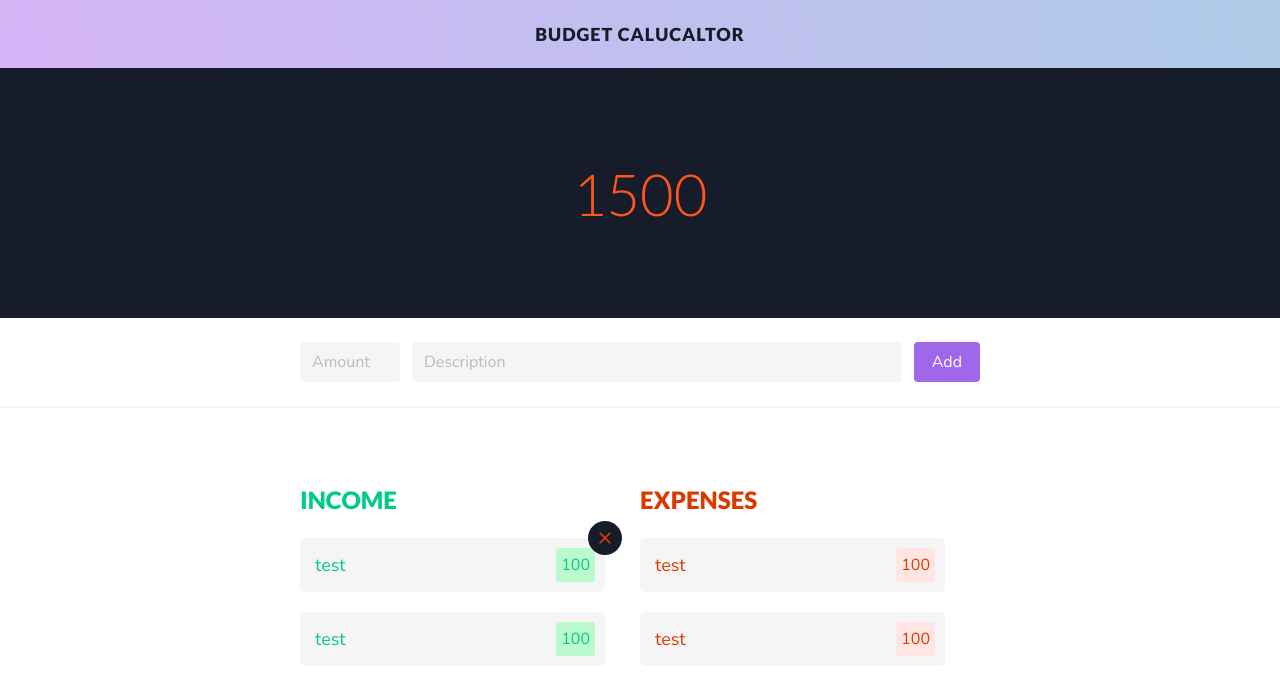
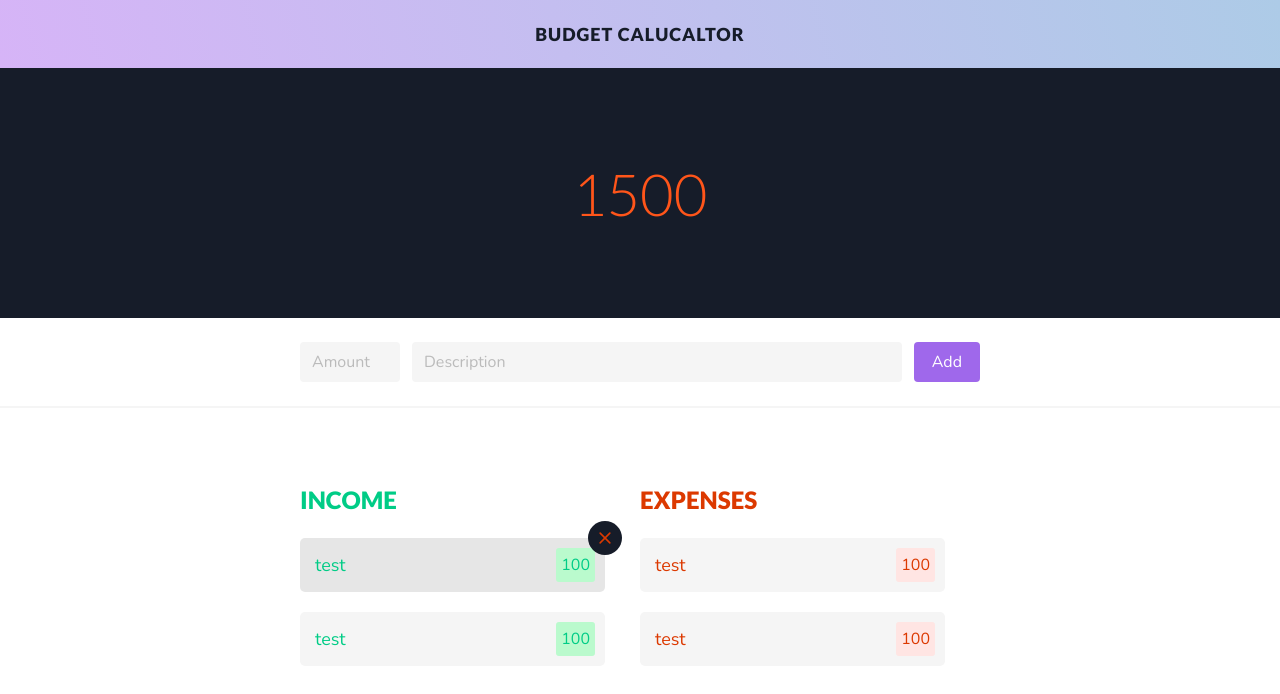
Before and after one commit to fisamodo/Angular-Expense-tracker-app, an Angular app: page / in a window 1280 px wide. In both pictures the pointer is over the element 452 px from the left and 565 px from the top of the page. Shown: the top 694 px of the page. Built offline with nearby package versions, Linux system fonts and the light colour scheme.

Commit message:
finished styling

```diff
--- a/src/app/budget-item-list/budget-item-card/budget-item-card.component.scss
+++ b/src/app/budget-item-list/budget-item-card/budget-item-card.component.scss
@@ -4,6 +4,12 @@
     display: flex;
     width: 100%;
     position: relative;
+    &:hover{
+        .x-icon-button{
+            opacity: 1;
+            transform: scale(1);
+        }
+    }
 
     .x-icon-button{
         position:absolute;
@@ -21,14 +27,14 @@
         transition: opacity 0.2s ease-out,transform 0.2s ease-in;
         transform: scale(0);
         opacity: 0;
+        cursor: pointer;
+
+        &:hover{
+            transform: scale(1.2);
+        }
     }
 
-    &:hover{
-        .x-icon-button{
-            opacity: 1;
-            transform: scale(1);
-        }
-    }
+
 }
 .budget-item{
     display: flex;
@@ -37,6 +43,11 @@
     padding: 10px;
     border-radius: 5px;
     cursor: pointer;
+
+    transition: background-color 0.2s ease-out;
+    &:hover{
+        background-color: darken($light-grey, 6%);
+    }
 
     .description{
         display:flex;
@@ -51,6 +62,7 @@
         padding: 5px;
         border-radius: 3px;
     }
+
 }
 
 .expense{
```
